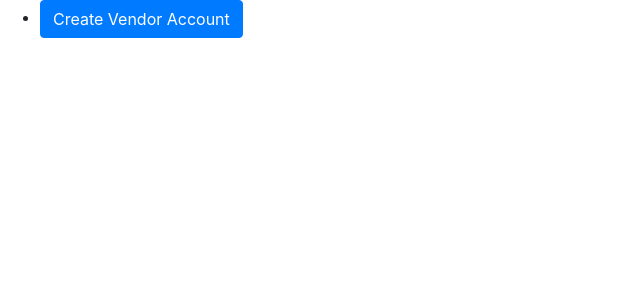
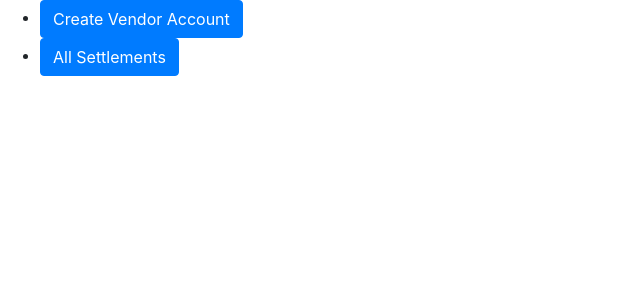
Before and after one commit to timothyakinyelu/flutterwave-payment-test, a Python web app: template src/templates/admin.html in a window 1280 px wide. Shown: the part 56-356 px from the top of the page, without its empty margins (0-640 px from the left). Run offline with Jinja, Linux system fonts and the light colour scheme; the template is opened without the code that fills it, so the values that code supplies are empty.

Commit message:
- added button to get all settlements

```diff
--- a/src/templates/admin.html
+++ b/src/templates/admin.html
@@ -5,6 +5,9 @@
             <li class="action-buttons">
                 <a href="{{ url_for('admin.vendor_view') }}" class="btn btn-primary" type="button">Create Vendor Account</a>
             </li>
+            <li class="action-buttons">
+                <a href="{{ url_for('admin.settlements_view') }}" class="btn btn-primary" type="button">All Settlements</a>
+            </li>
         </ul>
     </section>
 {% endblock content %}
```
